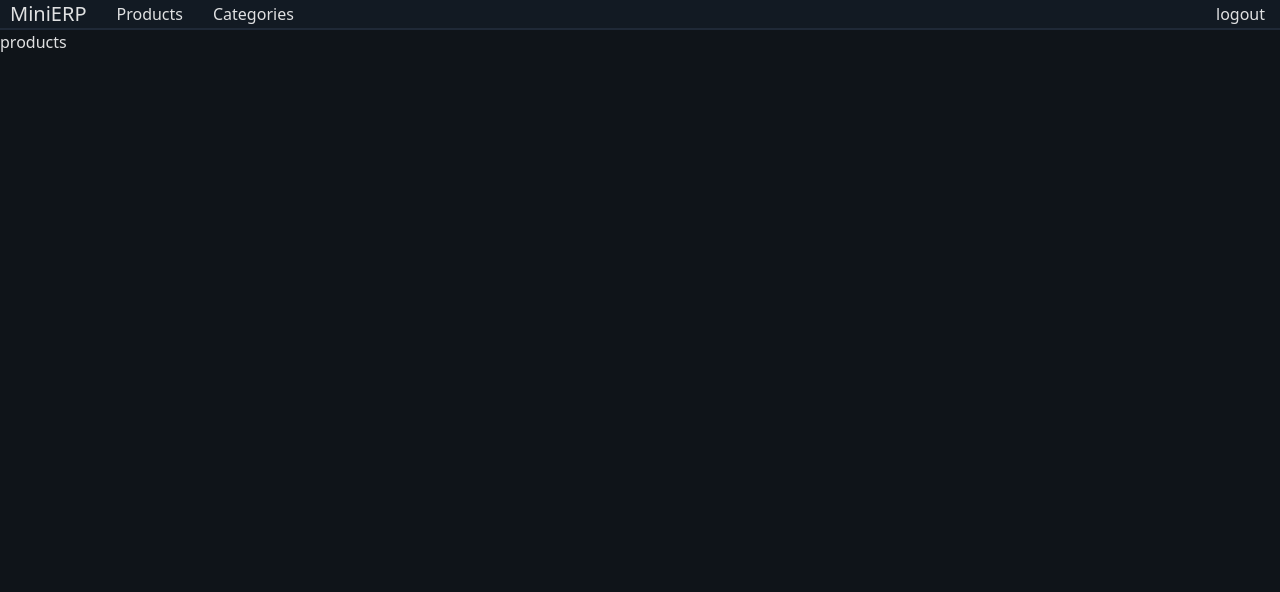
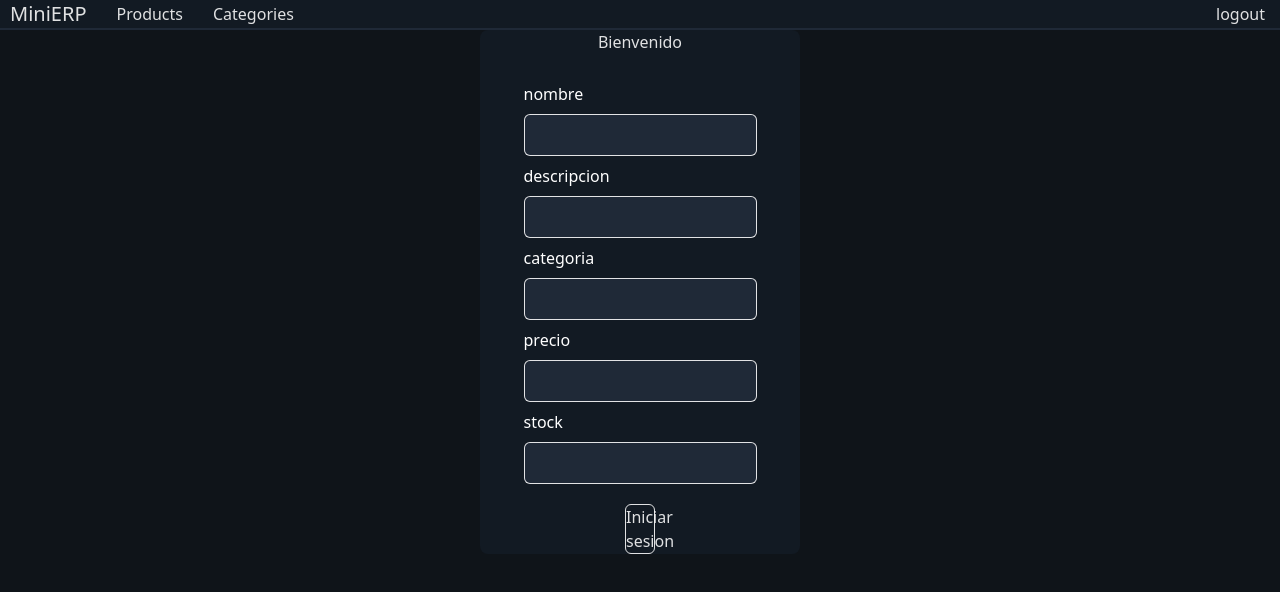
Before and after one commit to bihag01/Mini-erp, a React (Vite) app: page /products in a window 1280 px wide. Shown: the top 592 px of the page. Built offline with nearby package versions, Linux system fonts and the light colour scheme.

Commit message:
feat: add login UI

```diff
--- a/src/layouts/AuthLayout.jsx
+++ b/src/layouts/AuthLayout.jsx
@@ -3,7 +3,7 @@ import { Outlet } from "react-router-dom";
 export default function AuthLayout() {
 
     return (
-        <div>
+        <div className="h-[100vh] w-[100vw]">
             <Outlet />
         </div>
     )
--- a/src/pages/Login.jsx
+++ b/src/pages/Login.jsx
@@ -1,9 +1,46 @@
+
+import {login} from "../components/utils";
+import { useState } from "react";
+import { useNavigate } from "react-router-dom";
+
 
 
 export default function Login() {
+  const [email, setEmail] = useState('');
+  const [password, setPassword] = useState('');
+  const navigate = useNavigate();
+
+  const clickLogin =  async() => {
+    try{
+      const data =  await login(email,password);
+      console.log(data);
+      navigate('/products')
+
+
+    }catch(error){
+      console.log(error);
+    }
+
+    console.log("ola");
+
+  }
 
     return (
-    <div className='w-full h-full'>
+    <div className='w-full h-full flex justify-center items-center'>
+      <div className="w-1/4 h-1/4 rounded-lg bg-[#121a23] flex flex-col justify-center items-center gap-y-5" >
+        <div className="">
+          <h1>Bienvenido</h1>
+        </div>
+        <div className="">
+          <p className="text-white py-2">email</p>
+          <input  value={email} onChange={(e)=>{setEmail(e.target.value)}} type="text" className="py-2  bg-[#1f2937]  rounded-md border"/>
+
+          <p className="text-white py-2">contrasena</p>
+          <input value={password} onChange={(e) => {setPassword(e.target.value)}} type="password" className="py-2 bg-[#1f2937]  rounded-md border"/>
+        </div>
+        <button  onClick={clickLogin} className="border rounded-md w-[30px] h-[10]" >Iniciar sesion</button>
+
+      </div>
 
     </div>
   )
--- /dev/null
+++ b/src/pages/Productcard.jsx
@@ -0,0 +1,16 @@
+
+
+import { useState } from "react";
+
+export default function Productcard() {
+
+
+
+
+    return (
+        <div>
+            <p>Hola</p>
+        </div>
+
+  )
+}
--- a/src/pages/Products.jsx
+++ b/src/pages/Products.jsx
@@ -3,6 +3,30 @@
 export default function Products() {
 
     return (
-        <div>products</div>
+        <div className='w-full h-full flex justify-center items-center'>
+        <div className="w-1/4 h-1/4 rounded-lg bg-[#121a23] flex flex-col justify-center items-center gap-y-5" >
+            <div className="">
+                <h1>Bienvenido</h1>
+            </div>
+            <div className="">
+                <p className="text-white py-2">nombre</p>
+                <input   type="text" className="py-2  bg-[#1f2937]  rounded-md border"/>
+
+                <p className="text-white py-2">descripcion</p>
+                <input   type="text" className="py-2  bg-[#1f2937]  rounded-md border"/>
+
+                <p className="text-white py-2">categoria</p>
+                <input   type="text" className="py-2  bg-[#1f2937]  rounded-md border"/>
+                <p className="text-white py-2">precio</p>
+                <input   type="text" className="py-2  bg-[#1f2937]  rounded-md border"/>
+                <p className="text-white py-2">stock</p>
+                <input   type="text" className="py-2  bg-[#1f2937]  rounded-md border"/>
+            </div>
+            <button className="border rounded-md w-[30px] h-[10]" >Iniciar sesion</button>
+
+        </div>
+
+    </div>
+
     )
 }
```
Also changed, not shown: 1 other file (tests, documents, lock files or other folders).
